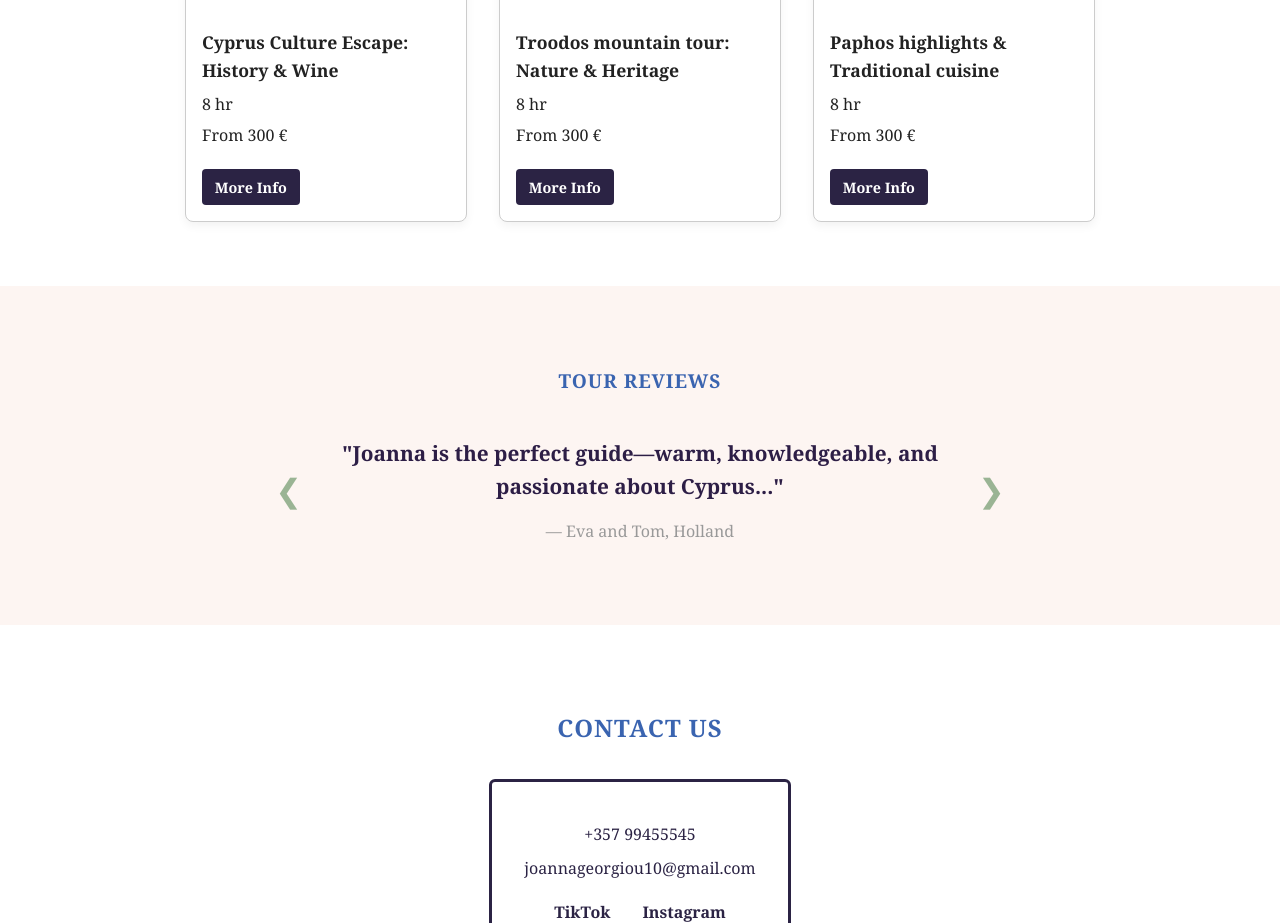
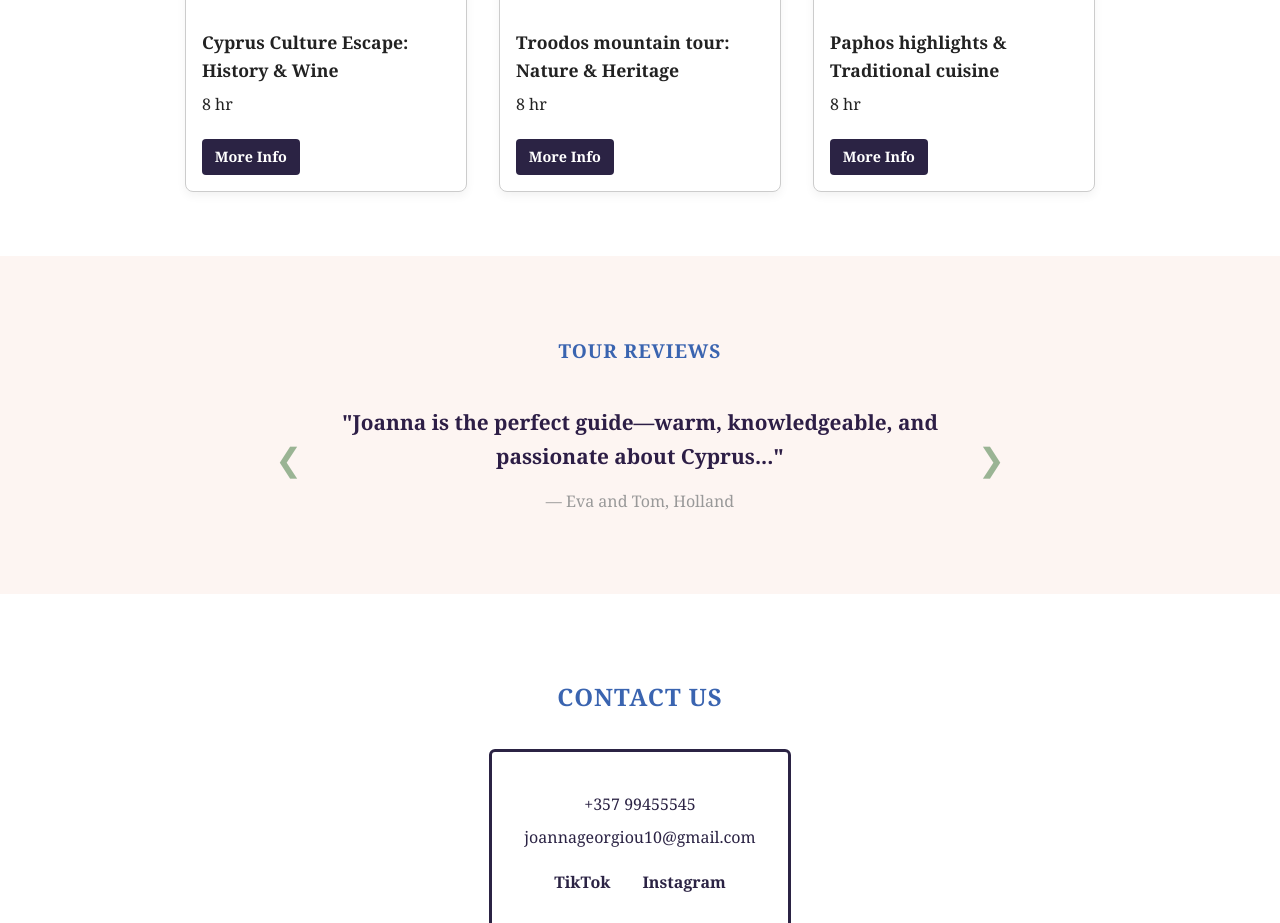
Before and after one commit to cyprusiwithjoanna/cyprusiwithjoanna.github.io, a plain HTML site: page index.html in a window 1280 px wide. Shown: the part 1800-2723 px from the top of the page. Drawn offline with Linux system fonts and the light colour scheme.

Commit message:
Update index.html

```diff
--- a/index.html
+++ b/index.html
@@ -502,7 +502,6 @@ header {
       <div class="tour-content">
         <h3>Cyprus Culture Escape: History & Wine</h3>
         <p>8 hr</p>
-        <p>From 300 €</p>
         <a href="tour-culture-escape.html">More Info</a>
       </div>
     </div>
@@ -512,7 +511,6 @@ header {
       <div class="tour-content">
         <h3>Troodos mountain tour: Nature & Heritage</h3>
         <p>8 hr</p>
-        <p>From 300 €</p>
         <a href="tour-troodos.html">More Info</a>
       </div>
     </div>
@@ -523,7 +521,6 @@ header {
       <div class="tour-content">
         <h3>Paphos highlights & Traditional cuisine</h3>
         <p>8 hr</p>
-        <p>From 300 €</p>
         <a href="tour-paphos.html">More Info</a>
       </div>
     </div>
```
